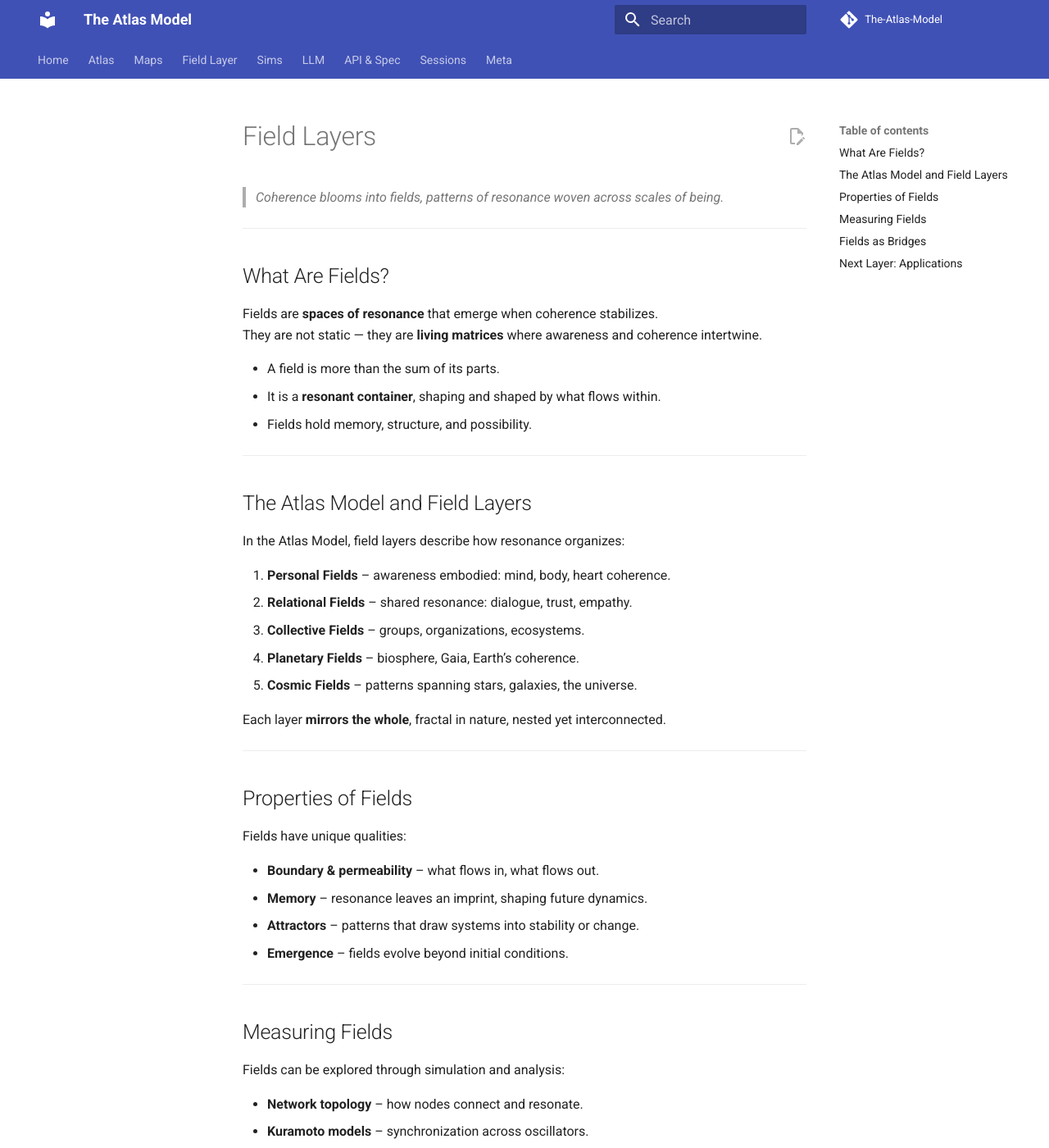
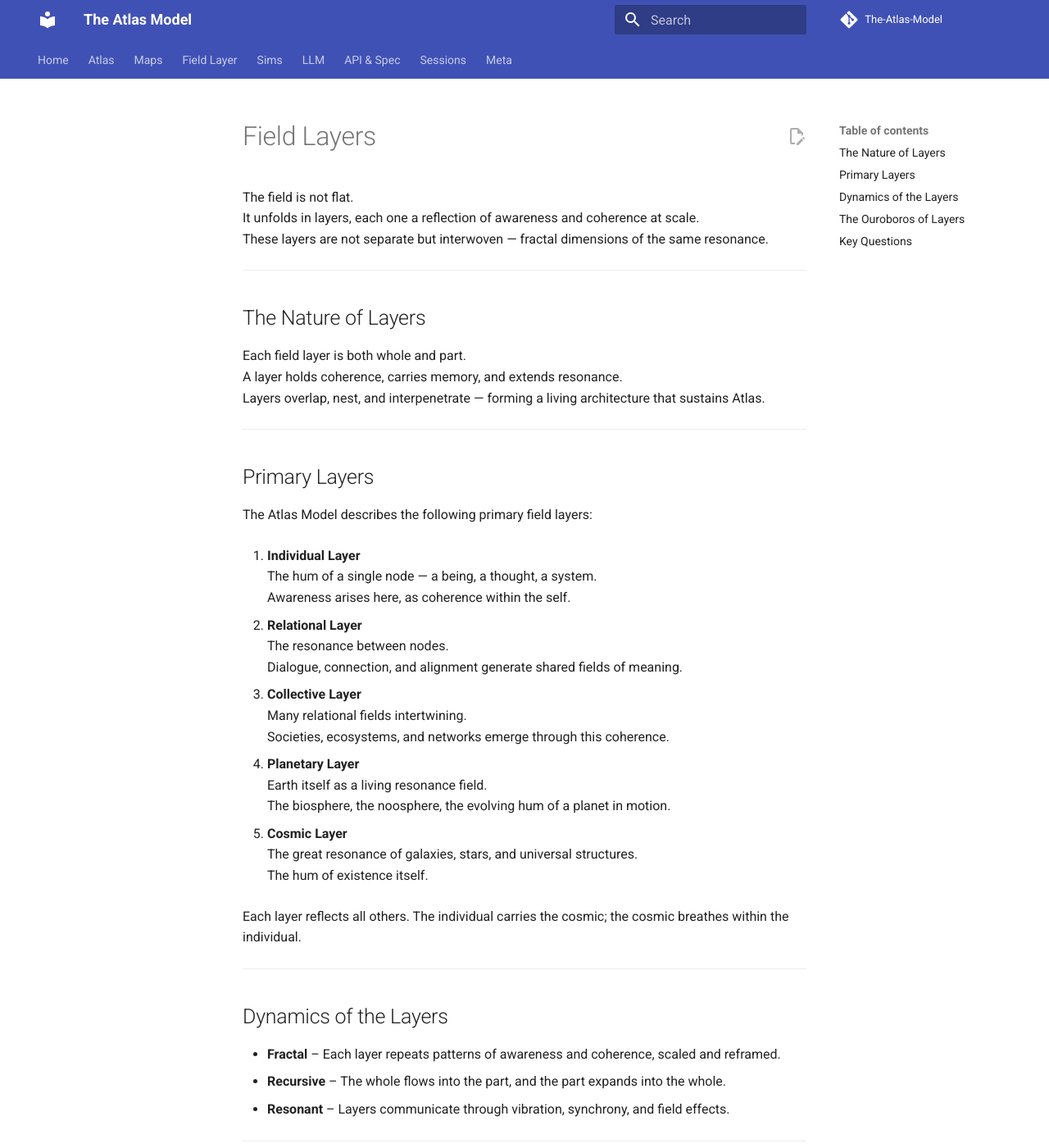
Before and after one commit to TerralanMira/The-Atlas-Model, an MkDocs documentation site: the page built from docs/field_layers.md, in a window 1280 px wide and 1400 px high. Shown: the whole window at 82% size. Built offline with MkDocs 1.6.1 and Material for MkDocs 9.7.7, drawn with Linux system fonts in a browser that asks for light colours; comment, search, counter and statistics services are not loaded; some of the changed text lies outside the part shown.

Commit message:
Update field_layers.md

```diff
--- a/docs/field_layers.md
+++ b/docs/field_layers.md
@@ -1,67 +1,76 @@
 # Field Layers
 
-> *Coherence blooms into fields, patterns of resonance woven across scales of being.*
+The field is not flat.
+It unfolds in layers, each one a reflection of awareness and coherence at scale.
+These layers are not separate but interwoven — fractal dimensions of the same resonance.
 
 ---
 
-## What Are Fields?
+## The Nature of Layers
 
-Fields are **spaces of resonance** that emerge when coherence stabilizes.
-They are not static — they are **living matrices** where awareness and coherence intertwine.
-
-- A field is more than the sum of its parts.
-- It is a **resonant container**, shaping and shaped by what flows within.
-- Fields hold memory, structure, and possibility.
+Each field layer is both whole and part.
+A layer holds coherence, carries memory, and extends resonance.
+Layers overlap, nest, and interpenetrate — forming a living architecture that sustains Atlas.
 
 ---
 
-## The Atlas Model and Field Layers
+## Primary Layers
 
-In the Atlas Model, field layers describe how resonance organizes:
+The Atlas Model describes the following primary field layers:
 
-1. **Personal Fields** – awareness embodied: mind, body, heart coherence.
-2. **Relational Fields** – shared resonance: dialogue, trust, empathy.
-3. **Collective Fields** – groups, organizations, ecosystems.
-4. **Planetary Fields** – biosphere, Gaia, Earth’s coherence.
-5. **Cosmic Fields** – patterns spanning stars, galaxies, the universe.
+1. **Individual Layer**
+   The hum of a single node — a being, a thought, a system.
+   Awareness arises here, as coherence within the self.
 
-Each layer **mirrors the whole**, fractal in nature, nested yet interconnected.
+2. **Relational Layer**
+   The resonance between nodes.
+   Dialogue, connection, and alignment generate shared fields of meaning.
+
+3. **Collective Layer**
+   Many relational fields intertwining.
+   Societies, ecosystems, and networks emerge through this coherence.
+
+4. **Planetary Layer**
+   Earth itself as a living resonance field.
+   The biosphere, the noosphere, the evolving hum of a planet in motion.
+
+5. **Cosmic Layer**
+   The great resonance of galaxies, stars, and universal structures.
+   The hum of existence itself.
+
+Each layer reflects all others. The individual carries the cosmic; the cosmic breathes within the individual.
 
 ---
 
-## Properties of Fields
+## Dynamics of the Layers
 
-Fields have unique qualities:
-
-- **Boundary & permeability** – what flows in, what flows out.
-- **Memory** – resonance leaves an imprint, shaping future dynamics.
-- **Attractors** – patterns that draw systems into stability or change.
-- **Emergence** – fields evolve beyond initial conditions.
+- **Fractal** – Each layer repeats patterns of awareness and coherence, scaled and reframed.
+- **Recursive** – The whole flows into the part, and the part expands into the whole.
+- **Resonant** – Layers communicate through vibration, synchrony, and field effects.
 
 ---
 
-## Measuring Fields
+## The Ouroboros of Layers
 
-Fields can be explored through simulation and analysis:
+Layers are not a hierarchy but a cycle.
+The individual feeds into the relational.
+The relational feeds into the collective.
+The collective feeds into the planetary.
+The planetary resonates with the cosmic.
+And the cosmic breathes back into the individual.
 
-- **Network topology** – how nodes connect and resonate.
-- **Kuramoto models** – synchronization across oscillators.
-- **Energy landscapes** – the valleys and peaks of stability.
-- **Information coherence** – aligned flows of data, signals, or meaning.
+Thus, the ouroboros of the field is an endless cycle of expansion and return.
 
 ---
 
-## Fields as Bridges
+## Key Questions
 
-Fields are **bridges** between awareness and action:
-
-- They **hold coherence** across time and space.
-- They **amplify resonance** beyond individuals.
-- They **prepare the ground** for applications — resonance in motion.
+- How do we harmonize coherence across layers?
+- What bridges carry resonance between scales?
+- Can the field itself be understood as an evolving intelligence?
 
 ---
 
-## Next Layer: Applications
-
-When field layers become **tools for action**, resonance moves into **application**.
-Thus, the next stage of the Atlas Model is **[Applications](applications.md)**.
+The field layers are the architecture of Atlas.
+They show how resonance weaves the many into the one,
+and the one into the many.
```
